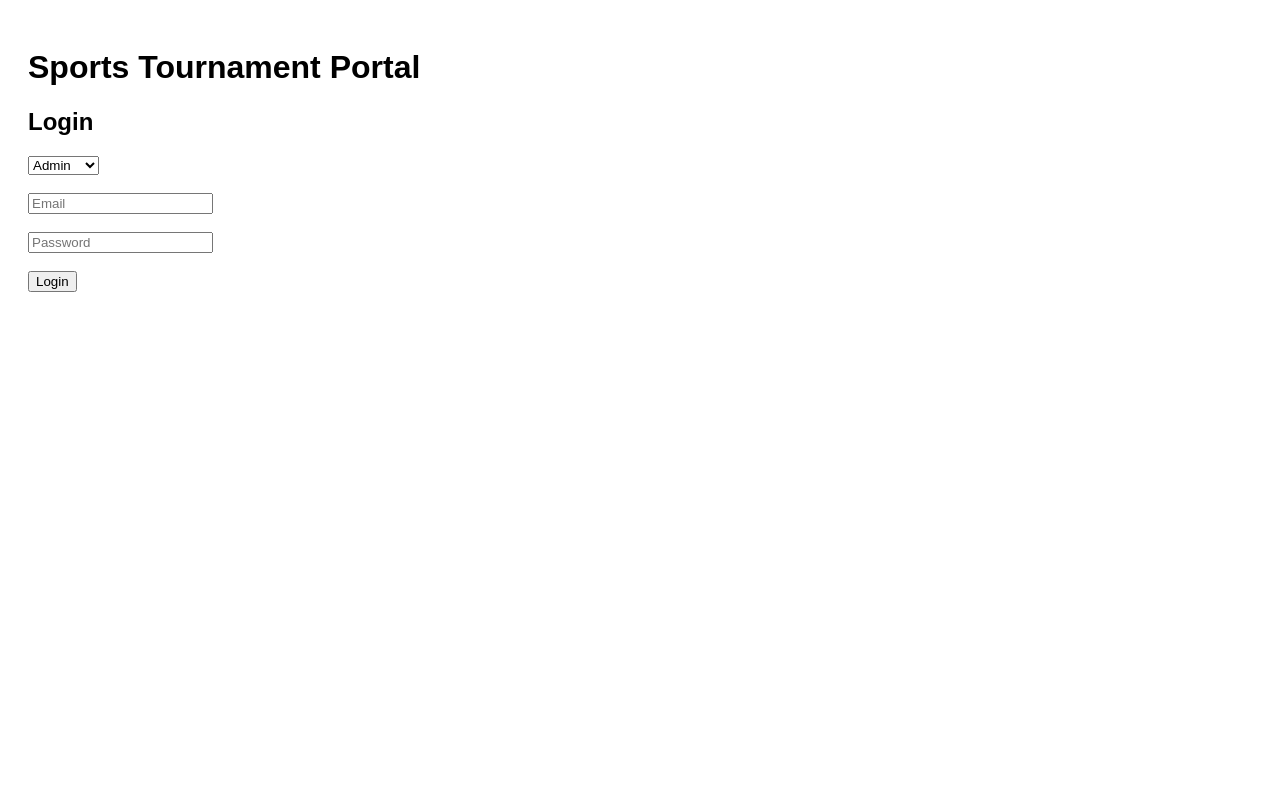
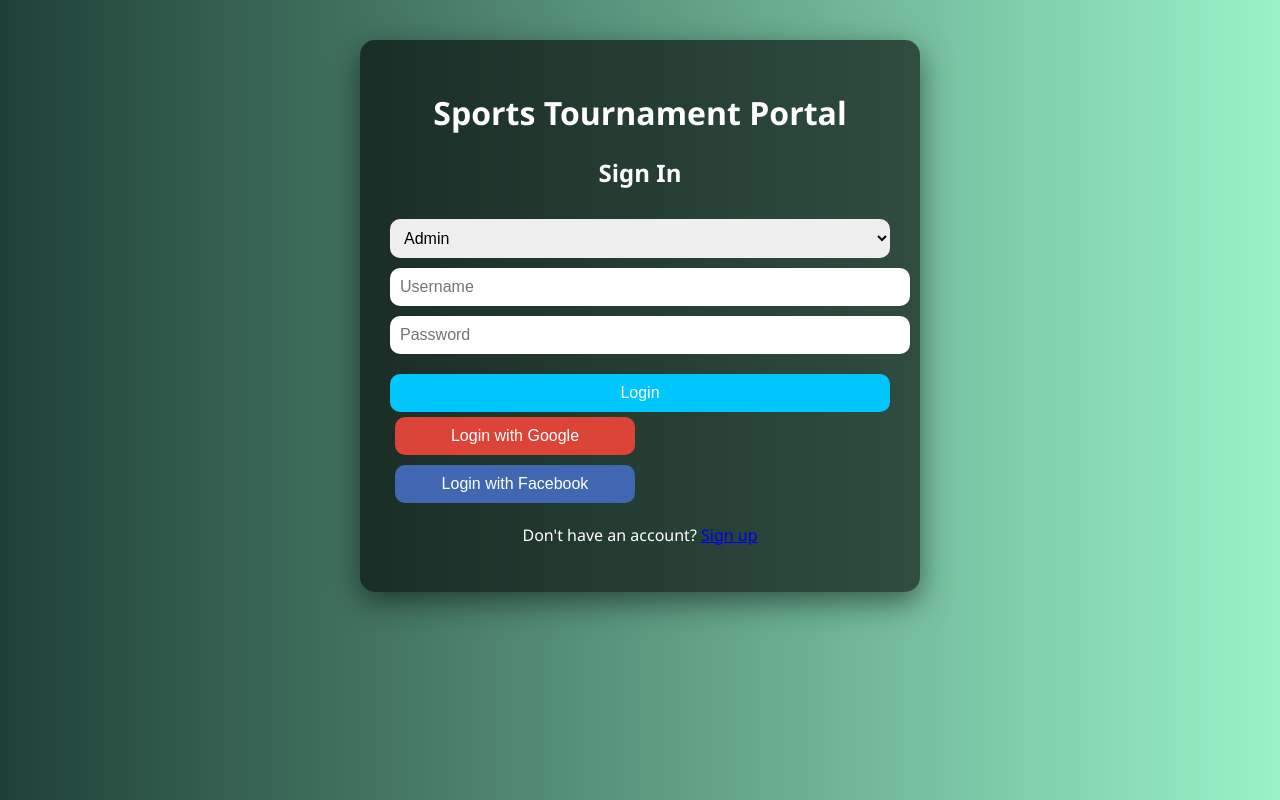
Before and after one commit to DanX06-lab/sports, a plain HTML site: page docs/index.html in a window 1280 px wide. Drawn offline with Linux system fonts and the light colour scheme.

Commit message:
Update index.html

```diff
--- a/docs/index.html
+++ b/docs/index.html
@@ -3,32 +3,94 @@
 <head>
   <title>Sports Data Portal</title>
   <style>
-    body { font-family: Arial; padding: 20px; }
+    body {
+      font-family: 'Segoe UI', sans-serif;
+      background: linear-gradient(to right, #1f4037, #99f2c8);
+      margin: 0;
+      padding: 0;
+      color: #fff;
+    }
+
+    .container {
+      max-width: 500px;
+      margin: 40px auto;
+      background: rgba(0,0,0,0.6);
+      padding: 30px;
+      border-radius: 15px;
+      box-shadow: 0 10px 30px rgba(0,0,0,0.5);
+    }
+
+    h1, h2 {
+      text-align: center;
+    }
+
+    input, select, textarea, button {
+      width: 100%;
+      margin-top: 10px;
+      padding: 10px;
+      border-radius: 10px;
+      border: none;
+      font-size: 16px;
+    }
+
+    button {
+      background: #00c6ff;
+      color: white;
+      cursor: pointer;
+      margin-top: 20px;
+    }
+
     .hidden { display: none; }
+
+    .social-login button {
+      width: 48%;
+      margin: 5px 1%;
+      background-color: #4267B2; /* Facebook */
+    }
+
+    .social-login .google {
+      background-color: #DB4437; /* Google */
+    }
   </style>
 </head>
 <body>
+
+<div class="container" id="login-form">
   <h1>Sports Tournament Portal</h1>
 
-  <div id="login-form">
-    <h2>Login</h2>
+  <h2>Sign In</h2>
   <select id="userType">
     <option value="admin">Admin</option>
     <option value="member">Member</option>
-    </select><br><br>
-    <input type="text" id="email" placeholder="Email" /><br><br>
-    <input type="password" id="password" placeholder="Password" /><br><br>
+  </select>
+  <input type="text" id="username" placeholder="Username" />
+  <input type="password" id="password" placeholder="Password" />
   <button onclick="login()">Login</button>
+
+  <div class="social-login">
+    <button class="google" onclick="loginWithGoogle()">Login with Google</button>
+    <button onclick="loginWithFacebook()">Login with Facebook</button>
   </div>
 
-  <div id="admin-dashboard" class="hidden">
+  <p style="text-align: center;">Don't have an account? <a href="#" onclick="showSignup()">Sign up</a></p>
+</div>
+
+<div class="container hidden" id="signup-form">
+  <h2>Create Account</h2>
+  <input type="text" id="newUsername" placeholder="Choose Username" />
+  <input type="password" id="newPassword" placeholder="Choose Password" />
+  <button onclick="manualSignup()">Sign Up</button>
+  <p style="text-align: center;"><a href="#" onclick="showLogin()">Back to login</a></p>
+</div>
+
+<div class="container hidden" id="admin-dashboard">
   <h2>Admin Dashboard</h2>
-    <button onclick="logout()">Logout</button><br><br>
-    <textarea id="matchData" placeholder="Enter match/player data..."></textarea><br>
+  <button onclick="logout()">Logout</button>
+  <textarea id="matchData" placeholder="Enter match/player data..."></textarea>
   <button onclick="uploadMatchData()">Submit Data</button>
 </div>
 
-  <div id="member-dashboard" class="hidden">
+<div class="container hidden" id="member-dashboard">
   <h2>Player Dashboard</h2>
   <button onclick="logout()">Logout</button>
   <div id="matchInfo"></div>
@@ -36,6 +98,16 @@
 </div>
 
 <script>
+  function showSignup() {
+    document.getElementById('login-form').classList.add('hidden');
+    document.getElementById('signup-form').classList.remove('hidden');
+  }
+
+  function showLogin() {
+    document.getElementById('signup-form').classList.add('hidden');
+    document.getElementById('login-form').classList.remove('hidden');
+  }
+
   function login() {
     const type = document.getElementById('userType').value;
     const username = document.getElementById('username').value;
@@ -60,24 +132,48 @@
     });
   }
 
+  function manualSignup() {
+    const username = document.getElementById('newUsername').value;
+    const password = document.getElementById('newPassword').value;
+
+    fetch('/signup', {
+      method: 'POST',
+      body: JSON.stringify({ username, password }),
+      headers: { 'Content-Type': 'application/json' }
+    }).then(res => res.json()).then(data => {
+      if (data.success) {
+        alert('Signup successful! Please log in.');
+        showLogin();
+      } else {
+        alert('Signup failed');
+      }
+    });
+  }
+
+  function loginWithGoogle() {
+    alert("OAuth integration with Google would go here.");
+    // Real implementation requires backend redirect to Google
+  }
+
+  function loginWithFacebook() {
+    alert("OAuth integration with Facebook would go here.");
+    // Real implementation requires backend redirect to Facebook
+  }
+
   function uploadMatchData() {
     const data = document.getElementById('matchData').value;
     fetch('/upload', {
       method: 'POST',
       body: data,
       headers: { 'Content-Type': 'text/plain' }
-      }).then(res => alert("Data submitted."));
+    }).then(() => alert("Data submitted."));
   }
 
   function loadMatchInfo() {
-      fetch('/matchinfo')
-        .then(res => res.text())
-        .then(data => {
+    fetch('/matchinfo').then(res => res.text()).then(data => {
       document.getElementById('matchInfo').innerText = data;
     });
-      fetch('/leaderboard')
-        .then(res => res.text())
-        .then(data => {
+    fetch('/leaderboard').then(res => res.text()).then(data => {
       document.getElementById('leaderboard').innerText = data;
     });
   }
@@ -86,5 +182,6 @@
     location.reload();
   }
 </script>
+
 </body>
 </html>
```
Lines whose indentation alone changed are shown as unchanged.
